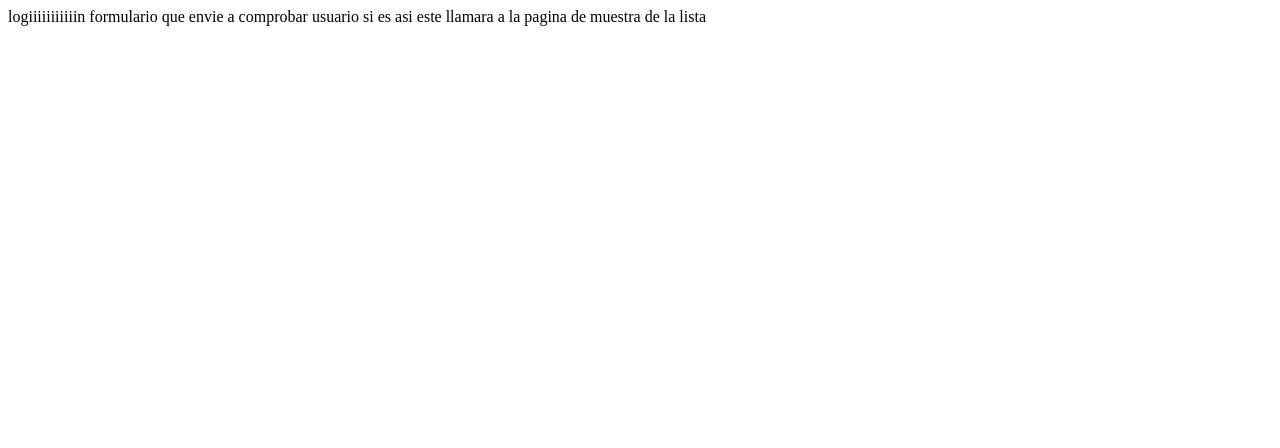
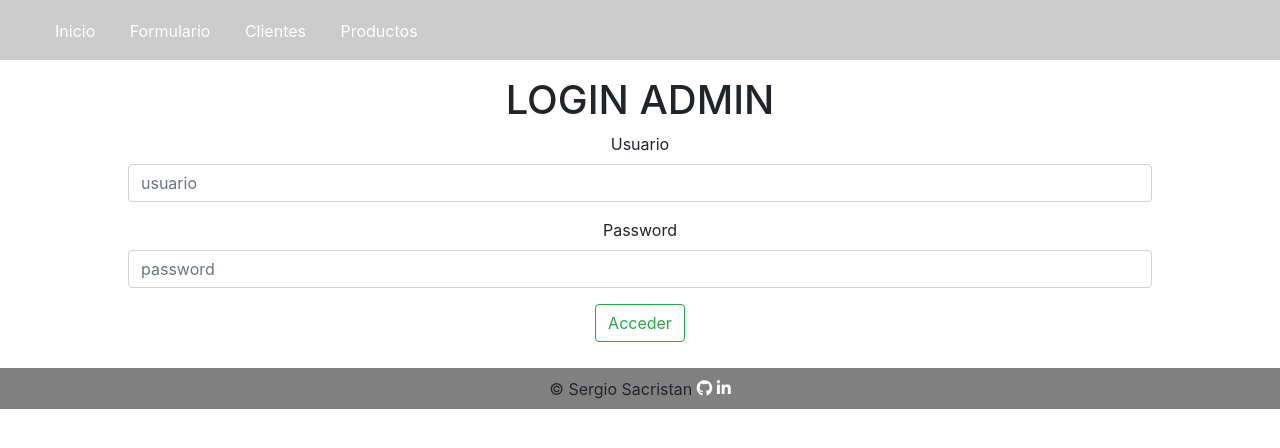
Before and after one commit to srg1995/PHP-servicioEmail, a PHP site: page /consulta in a window 1280 px wide. Shown: the top 448 px of the page. Run offline with PHP 8.4, Linux system fonts and the light colour scheme; data that the repository does not hold is empty; some libraries are stand-ins or nearby versions.

Commit message:
formulario de login

```diff
--- a/controllers/consulta.php
+++ b/controllers/consulta.php
@@ -60,4 +60,9 @@
             $this->render();
         }
 
+        function acceso(){
+            $usuario = $_POST['usuario'];
+            $password = $_POST['password'];
+        }
+
     }
--- a/views/consulta/login.php
+++ b/views/consulta/login.php
@@ -1,3 +1,32 @@
-logiiiiiiiiiiin
-formulario que envie a comprobar usuario
-si es asi este llamara a la pagina de muestra de la lista
+<!DOCTYPE html>
+<html lang="en">
+<head>
+    <meta charset="UTF-8">
+    <meta name="viewport" content="width=device-width, initial-scale=1.0">
+    <meta http-equiv="X-UA-Compatible" content="ie=edge">
+    <title>Document</title>
+    <link rel="stylesheet" href="public/css/styles.css">
+</head>
+<body>
+    <?php require 'views/header.php'?>
+    <section>
+        <h1 class="center">LOGIN ADMIN</h1>
+        <form method="POST" action="<?php echo constant('URL');?>consulta/acceso">
+            <div class="form-group">
+                <label for="usuario">Usuario</label>
+                <input type="text" class="form-control" aria-describedby="" placeholder="usuario" name="usuario" required>
+            </div>
+            <div class="form-group">
+                <label for="password">Password</label>
+                <input type="password" class="form-control" placeholder="password" name="password" required>
+            </div>
+
+            <div class="center"><?php echo $this->mensaje; ?></div>
+            <button type="submit" class="btn btn-outline-success">Acceder</button>
+        </form>
+
+    </section>
+
+    <?php require 'views/footer.php'?>
+</body>
+</html>
```
